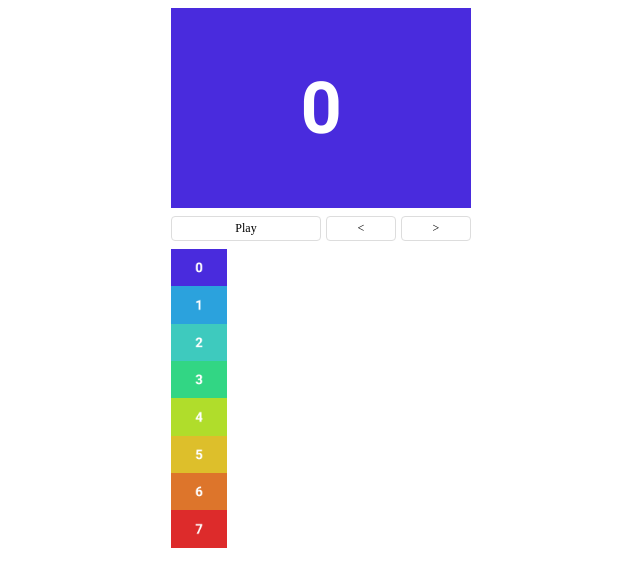
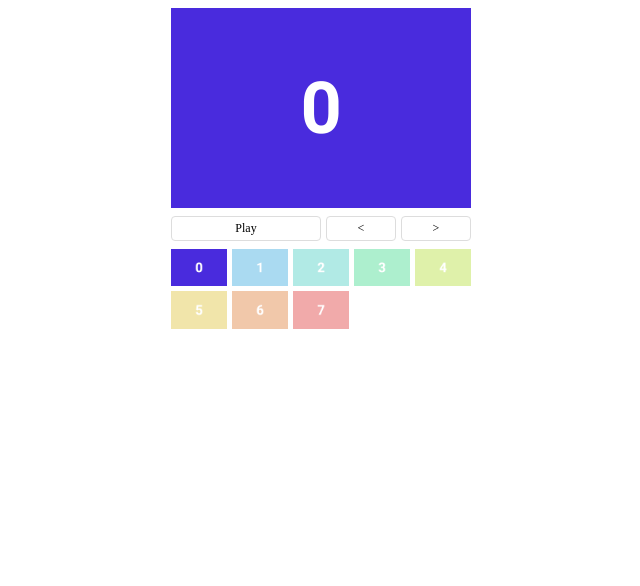
Before and after one commit to rotosiri-zu/MySlideshow, a plain HTML site: page index.html in a window 1280 px wide. Shown: the whole page, without its empty margins (319-959 px from the left). Drawn offline with Linux system fonts and the light colour scheme.

Commit message:
サムネイルのスタイルを整えよう

```diff
--- a/css/styles.css
+++ b/css/styles.css
@@ -51,6 +51,22 @@ nav li:hover {
   width: 60px;
 }
 
+.thumbnails {
+  display: grid;
+  grid-template-columns: repeat(5, 56px);
+  gap: 5px;
+}
+
+.thumbnails li {
+  cursor: pointer;
+  opacity: 0.4;
+}
+
+.thumbnails li:hover,
+.thumbnails li.current {
+  opacity: 1;
+}
+
 .thumbnails img {
   width: 56px;
 }
--- a/index.html
+++ b/index.html
@@ -18,7 +18,7 @@
       </nav>
 
       <ul class="thumbnails">
-        <li><img src="img/pic00.png"></li>
+        <li class="current"><img src="img/pic00.png"></li>
         <li><img src="img/pic01.png"></li>
         <li><img src="img/pic02.png"></li>
         <li><img src="img/pic03.png"></li>
```
